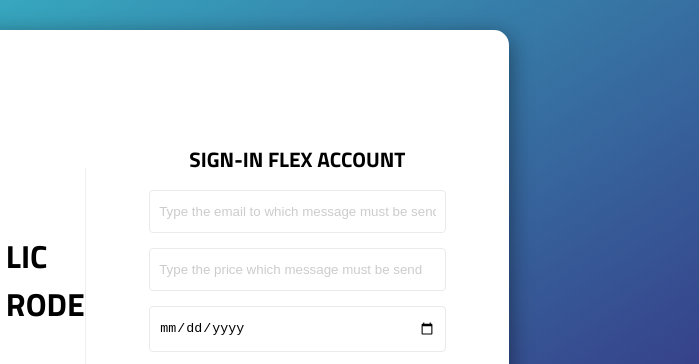
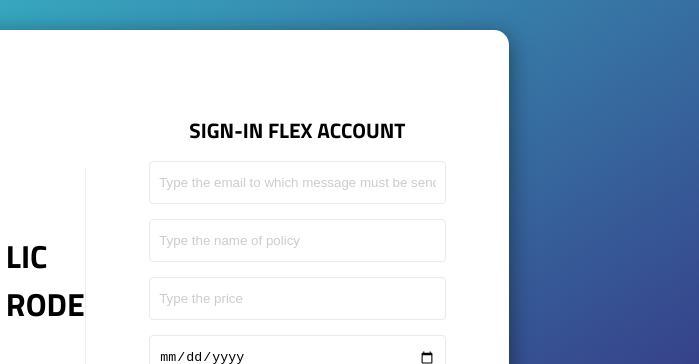
Before and after one commit to Riddhiman007/lic_final2, a website: page index.html in a window 1280 px wide. Shown: the top 364 px of the page, 581-1280 px from the left. Drawn offline with Linux system fonts and the light colour scheme.

Commit message:
Update index.html

```diff
--- a/index.html
+++ b/index.html
@@ -196,13 +196,22 @@
          <label for="username">Username</label>
          <input type="text" id="username" class="input-control" placeholder="Username">
        </div> -->
+       <div class="form-group">
+        <label for="email">Gmail</label>
+        <input
+          type="text"
+          id="email"
+          class="input-control"
+          placeholder="Type the email to which message must be send"
+        />
+      </div>
           <div class="form-group">
             <label for="email">Gmail</label>
             <input
               type="text"
-              id="email"
+              id="policy-name"
               class="input-control"
-              placeholder="Type the email to which message must be send"
+              placeholder="Type the name of policy"
             />
           </div>
           <div class="form-group">
@@ -211,9 +220,10 @@
               type="text"
               id="price"
               class="input-control"
-              placeholder="Type the price which message must be send"
+              placeholder="Type the price "
             />
           </div>
+
           <div class="form-group">
             <label for="username">renewaldate</label>
             <input
@@ -237,15 +247,17 @@
     </div>
     <!-- <script src="out.js"></script> -->
     <script>
+      const policy_name = document.getElementById('policy_name')
       const email = document.getElementById("email");
       const date = document.getElementById("renewaldate");
       const form = document.getElementById("form");
       const price = document.getElementById("price");
+
       form.addEventListener("submit", function (ev) {
         ev.preventDefault();
         const query = fetch(
           // `https://musical-bombolone-9c154f.netlify.app/`,
-          `/api/schedule?email=${email.value}&date=${date.value}&price=${price.value}`,
+          `/api/schedule?email=${email.value}&date=${date.value}&price=${price.value}&policy_name=${policy_name.value}`,
           {
             method: "POST",
           }
```
